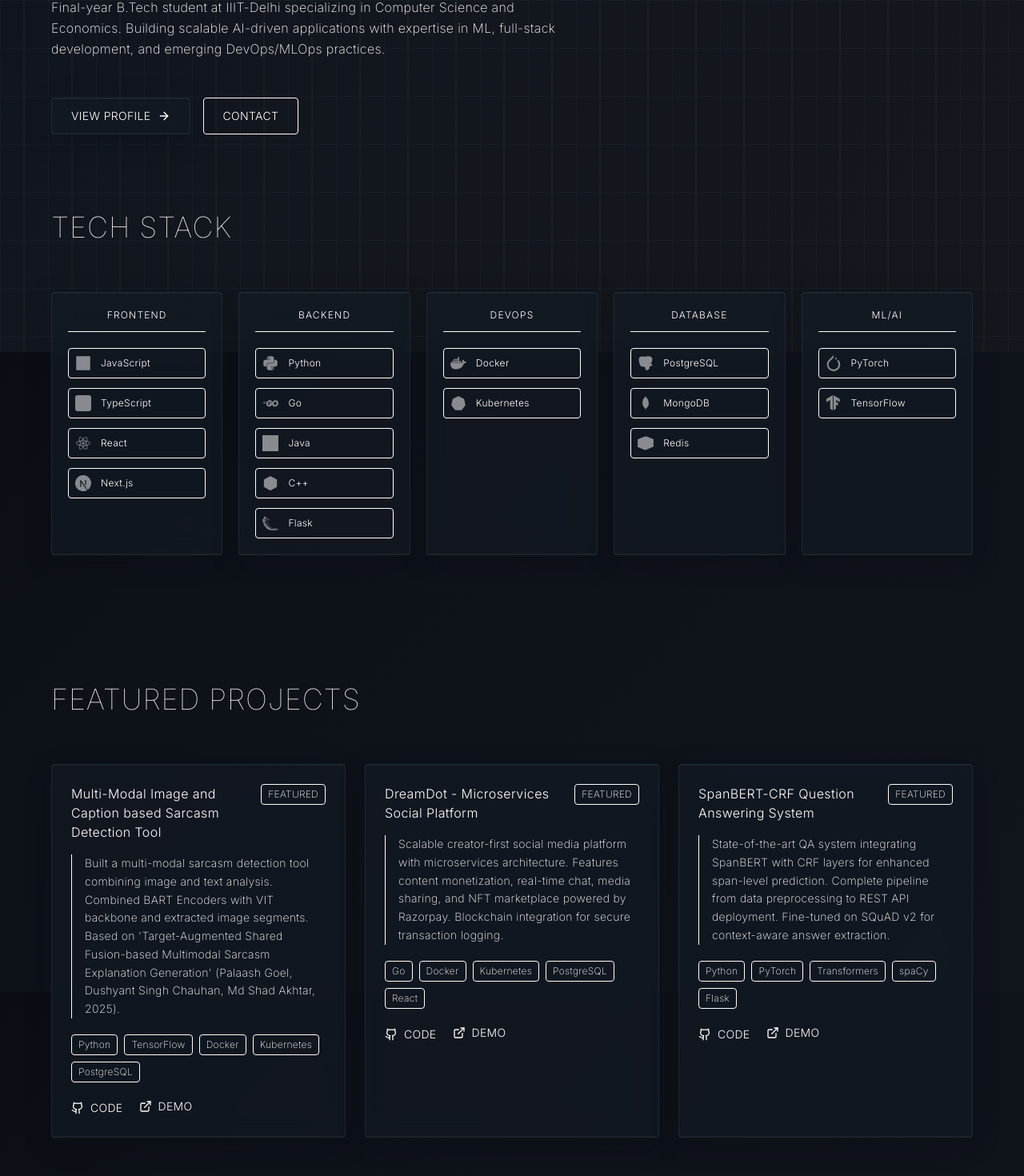
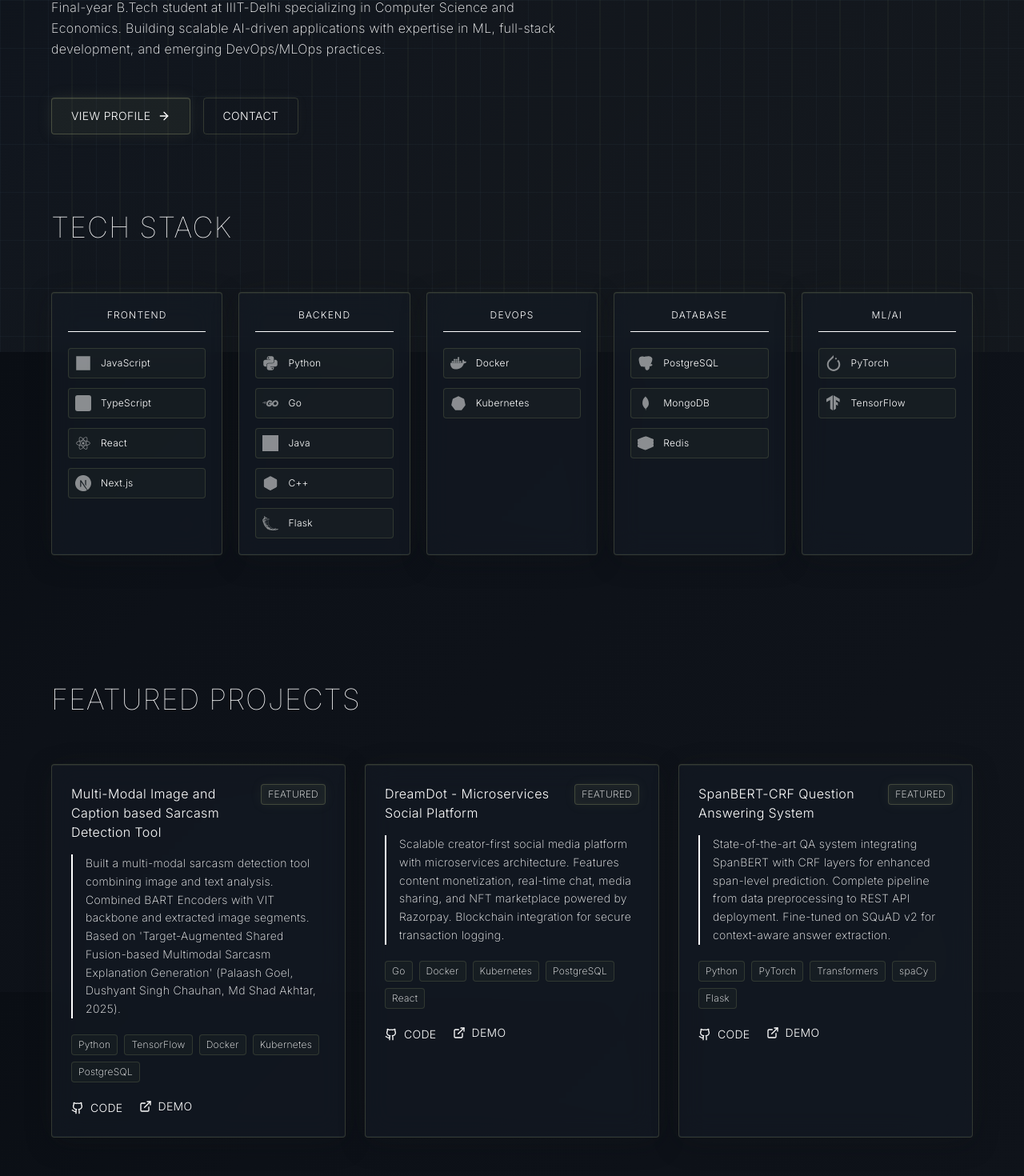
Before and after one commit to riju-talk/portfolio, a Next.js app: page / in a window 1280 px wide. Shown: the part 360-1830 px from the top of the page at 80% size. Built offline with nearby package versions, Linux system fonts and the light colour scheme.

Commit message:
Updated globals.css

```diff
--- a/src/app/(components)/Repo/Repo.jsx
+++ b/src/app/(components)/Repo/Repo.jsx
@@ -11,20 +11,20 @@
       whileInView={{ opacity: 1, y: 0 }}
       transition={{ duration: 0.8, delay: index * 0.1 }}
       viewport={{ once: true }}
-      className="glass-panel rounded p-6 hover:border-navy-400/20 transition-all duration-300 group"
+      className="glass-panel rounded p-6 transition-all duration-300 group"
     >
       <div className="flex items-start justify-between mb-4">
-        <h3 className="text-base font-light text-navy-300/80 group-hover:text-navy-200/90 transition-all duration-300 tracking-wide">
+        <h3 className="text-base font-light text-navy-300/80 group-hover:text-olive-300/90 transition-all duration-300 tracking-wide">
           {project.title}
         </h3>
         {project.featured && (
-          <span className="px-2 py-1 text-xs bg-olive-500/10 text-olive-400/70 border border-olive-500/20 rounded font-extralight tracking-wide">
+          <span className="px-2 py-1 text-xs badge-olive text-olive-300/80 rounded font-extralight tracking-wide">
             FEATURED
           </span>
         )}
       </div>
 
-      <p className="text-navy-200/60 mb-5 leading-relaxed border-l border-olive-500/10 pl-4 font-extralight text-sm">
+      <p className="text-navy-200/60 mb-5 leading-relaxed border-l-2 border-olive-500/20 pl-4 font-extralight text-sm">
         {project.description}
       </p>
 
@@ -32,7 +32,7 @@
         {project.tech.map((tech) => (
           <span
             key={tech}
-            className="px-2 py-1 text-xs bg-navy-400/5 text-navy-300/50 border border-navy-400/10 rounded hover:border-navy-400/20 transition-colors duration-300 font-extralight"
+            className="px-2 py-1 text-xs tech-badge-olive text-olive-400/65 rounded font-extralight"
           >
             {tech}
           </span>
@@ -44,7 +44,7 @@
           href={project.github}
           target="_blank"
           rel="noopener noreferrer"
-          className="inline-flex items-center text-navy-300/60 hover:text-navy-200/80 transition-colors duration-300 text-sm font-light"
+          className="inline-flex items-center text-olive-400/70 hover:text-olive-300/90 transition-colors duration-300 text-sm font-light"
         >
           <Github className="mr-2 h-4 w-4" />
           CODE
@@ -52,12 +52,12 @@
         <div className="relative group/tooltip">
           <button
             disabled
-            className="inline-flex items-center text-navy-300/30 cursor-not-allowed text-sm font-light"
+            className="inline-flex items-center text-olive-400/30 cursor-not-allowed text-sm font-light"
           >
             <ExternalLink className="mr-2 h-4 w-4" />
             DEMO
           </button>
-          <div className="absolute bottom-full left-0 mb-2 px-3 py-2 glass-panel text-navy-200/60 text-xs rounded opacity-0 group-hover/tooltip:opacity-100 transition-opacity duration-300 whitespace-nowrap z-10 font-extralight">
+          <div className="absolute bottom-full left-0 mb-2 px-3 py-2 glass-panel text-olive-300/70 text-xs rounded opacity-0 group-hover/tooltip:opacity-100 transition-opacity duration-300 whitespace-nowrap z-10 font-extralight">
             Deployment in progress
           </div>
         </div>
--- a/src/app/(components)/Tech/Tech.jsx
+++ b/src/app/(components)/Tech/Tech.jsx
@@ -26,22 +26,17 @@
   const categories = ["Frontend", "Backend", "DevOps", "Database", "ML/AI"]
 
   const categoryColors = {
-    "Frontend": "navy",
+    "Frontend": "olive",
     "Backend": "olive",
-    "DevOps": "navy",
+    "DevOps": "olive",
     "Database": "olive",
-    "ML/AI": "navy"
+    "ML/AI": "olive"
   }
 
   return (
     <div className="relative">
       <div className="grid grid-cols-1 md:grid-cols-2 lg:grid-cols-5 gap-5">
         {categories.map((category, categoryIndex) => {
-          const colorType = categoryColors[category]
-          const borderColor = colorType === "navy" ? "border-navy-400/10" : "border-olive-500/10"
-          const textColor = colorType === "navy" ? "text-navy-300/70" : "text-olive-400/70"
-          const hoverBorder = colorType === "navy" ? "hover:border-navy-400/20" : "hover:border-olive-500/20"
-
           return (
             <motion.div
               key={category}
@@ -49,9 +44,9 @@
               whileInView={{ opacity: 1, y: 0 }}
               transition={{ duration: 0.8, delay: categoryIndex * 0.1 }}
               viewport={{ once: true }}
-              className={`glass-panel rounded p-5 ${hoverBorder} transition-all duration-300`}
+              className="glass-panel rounded p-5 transition-all duration-300"
             >
-              <h3 className={`${textColor} font-light text-xs tracking-widest mb-5 text-center border-b ${borderColor} pb-3 uppercase`}>
+              <h3 className="text-olive-300/75 font-light text-xs tracking-widest mb-5 text-center border-b border-olive-500/25 pb-3 uppercase">
                 {category}
               </h3>
               <div className="space-y-3">
@@ -64,7 +59,7 @@
                       whileInView={{ opacity: 1, x: 0 }}
                       transition={{ duration: 0.6, delay: index * 0.05 }}
                       viewport={{ once: true }}
-                      className={`flex items-center gap-3 p-2 rounded border ${borderColor} ${hoverBorder} hover:bg-navy-400/5 transition-all duration-300 group`}
+                      className="flex items-center gap-3 p-2 rounded tech-badge-olive transition-all duration-300 group"
                     >
                       <div className="w-5 h-5 relative">
                         <Image
@@ -72,10 +67,10 @@
                           alt={tech.name}
                           width={20}
                           height={20}
-                          className="filter brightness-0 invert opacity-50 group-hover:opacity-70 transition-opacity duration-300"
+                          className="filter brightness-0 invert opacity-50 group-hover:opacity-75 transition-opacity duration-300"
                         />
                       </div>
-                      <span className="text-navy-200/50 text-xs group-hover:text-navy-200/70 transition-colors duration-300 font-light">
+                      <span className="text-olive-300/60 text-xs group-hover:text-olive-300/80 transition-colors duration-300 font-light">
                         {tech.name}
                       </span>
                     </motion.div>
--- a/src/app/globals.css
+++ b/src/app/globals.css
@@ -48,6 +48,57 @@
   box-shadow: 0 0 20px rgba(156, 163, 114, 0.05);
 }
 
+/* Tron-inspired button and badge styles */
+.btn-olive-primary {
+  border: 1px solid rgba(156, 163, 114, 0.35);
+  background: rgba(156, 163, 114, 0.08);
+  box-shadow:
+    0 0 20px rgba(156, 163, 114, 0.1),
+    inset 0 1px 0 rgba(156, 163, 114, 0.15);
+  transition: all 0.3s ease;
+}
+
+.btn-olive-primary:hover {
+  border-color: rgba(156, 163, 114, 0.5);
+  background: rgba(156, 163, 114, 0.12);
+  box-shadow:
+    0 0 30px rgba(156, 163, 114, 0.15),
+    inset 0 1px 0 rgba(156, 163, 114, 0.2);
+}
+
+.btn-olive-secondary {
+  border: 1px solid rgba(156, 163, 114, 0.25);
+  background: transparent;
+  box-shadow: 0 0 15px rgba(156, 163, 114, 0.05);
+  transition: all 0.3s ease;
+}
+
+.btn-olive-secondary:hover {
+  border-color: rgba(156, 163, 114, 0.4);
+  background: rgba(156, 163, 114, 0.05);
+  box-shadow: 0 0 25px rgba(156, 163, 114, 0.1);
+}
+
+.badge-olive {
+  border: 1px solid rgba(156, 163, 114, 0.3);
+  background: rgba(156, 163, 114, 0.08);
+  box-shadow:
+    0 0 15px rgba(156, 163, 114, 0.08),
+    inset 0 0 10px rgba(156, 163, 114, 0.05);
+}
+
+.tech-badge-olive {
+  border: 1px solid rgba(156, 163, 114, 0.2);
+  background: rgba(156, 163, 114, 0.04);
+  transition: all 0.3s ease;
+}
+
+.tech-badge-olive:hover {
+  border-color: rgba(156, 163, 114, 0.35);
+  background: rgba(156, 163, 114, 0.08);
+  box-shadow: 0 0 15px rgba(156, 163, 114, 0.1);
+}
+
 /* Enhanced grid overlay with gradient - navy to olive */
 .minimal-grid::before {
   content: '';
@@ -64,14 +115,15 @@
   z-index: 0;
 }
 
-/* Enhanced glass panel effect with better visibility */
+/* Enhanced glass panel effect - Tron/Ex Machina aesthetic */
 .glass-panel {
   background: rgba(20, 27, 36, 0.65);
   backdrop-filter: blur(16px) saturate(1.2);
   -webkit-backdrop-filter: blur(16px) saturate(1.2);
-  border: 1px solid rgba(91, 124, 153, 0.18);
+  border: 1px solid rgba(156, 163, 114, 0.25);
   box-shadow:
     0 8px 32px rgba(10, 14, 20, 0.3),
-    inset 0 1px 0 rgba(121, 150, 179, 0.08),
-    inset 0 -1px 0 rgba(156, 163, 114, 0.05);
+    0 0 40px rgba(156, 163, 114, 0.05),
+    inset 0 1px 0 rgba(156, 163, 114, 0.12),
+    inset 0 -1px 0 rgba(91, 124, 153, 0.08);
 }
--- a/src/app/page.jsx
+++ b/src/app/page.jsx
@@ -104,7 +104,7 @@
               <motion.div variants={fadeInUp} className="flex flex-wrap gap-4">
                 <Link
                   href="/about"
-                  className="group inline-flex items-center px-6 py-3 glass-panel hover:border-navy-400/30 text-navy-300/80 font-light text-sm tracking-wide rounded transition-all duration-300"
+                  className="group inline-flex items-center px-6 py-3 btn-olive-primary text-olive-300/85 font-light text-sm tracking-wide rounded transition-all duration-300"
                 >
                   VIEW PROFILE
                   <ArrowRight className="ml-2 h-4 w-4 group-hover:translate-x-1 transition-transform duration-300" />
@@ -112,7 +112,7 @@
 
                 <a
                   href="mailto:rijusmit2004@gmail.com"
-                  className="inline-flex items-center px-6 py-3 border border-olive-500/20 text-olive-400/70 hover:border-olive-400/30 font-light text-sm tracking-wide rounded transition-all duration-300"
+                  className="inline-flex items-center px-6 py-3 btn-olive-secondary text-olive-400/75 font-light text-sm tracking-wide rounded transition-all duration-300"
                 >
                   CONTACT
                 </a>
@@ -170,7 +170,7 @@
                 href="https://github.com/riju-talk"
                 target="_blank"
                 rel="noopener noreferrer"
-                className="inline-flex items-center px-6 py-3 border border-navy-400/20 text-navy-300/70 hover:border-navy-300/30 font-light text-sm tracking-wide rounded transition-all duration-300"
+                className="inline-flex items-center px-6 py-3 btn-olive-secondary text-olive-400/75 font-light text-sm tracking-wide rounded transition-all duration-300"
               >
                 <Github className="mr-2 h-4 w-4" />
                 VIEW REPOSITORY
```
Also changed, not shown: src/app/about/page.jsx (+7 -7 lines).
